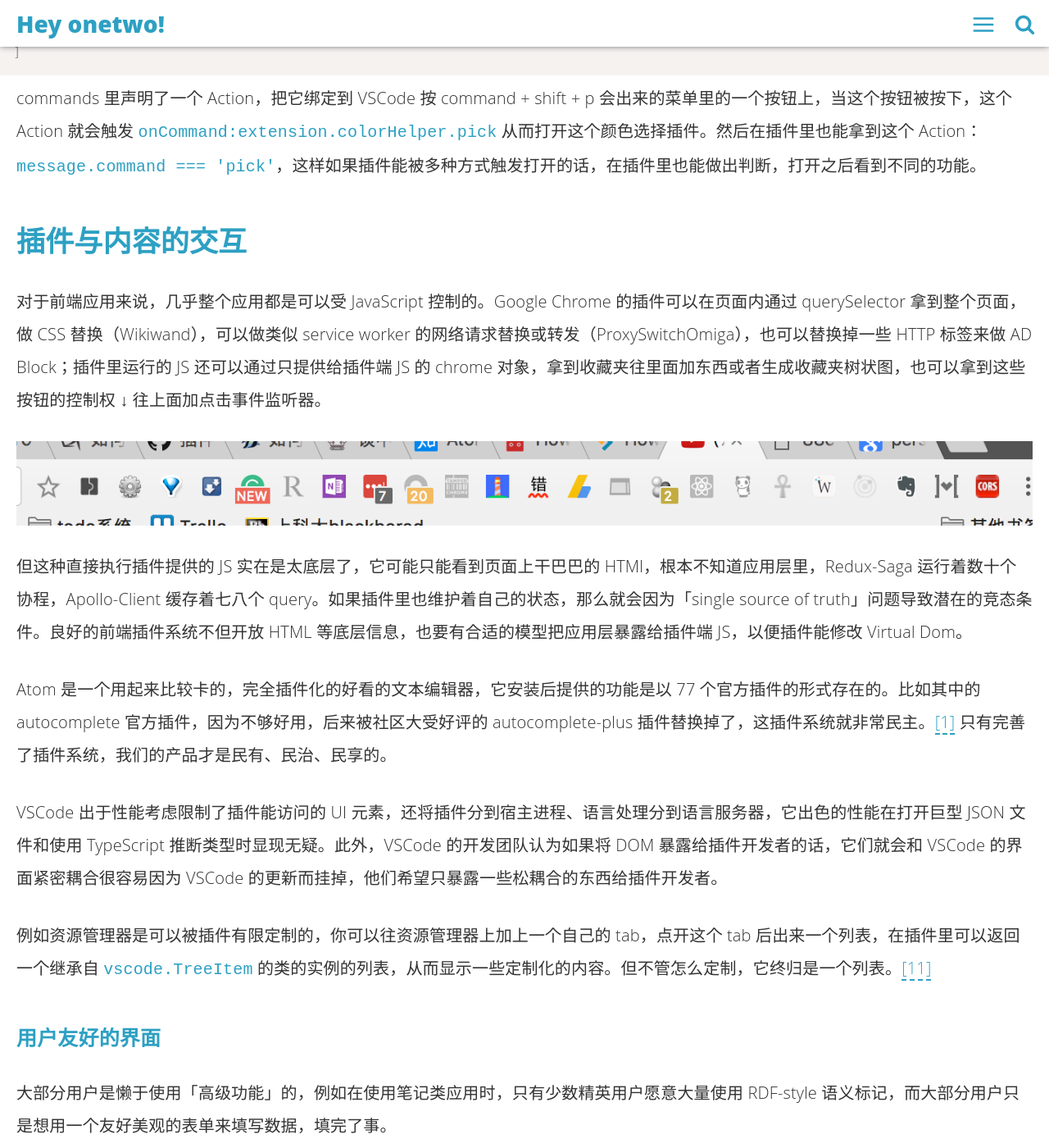
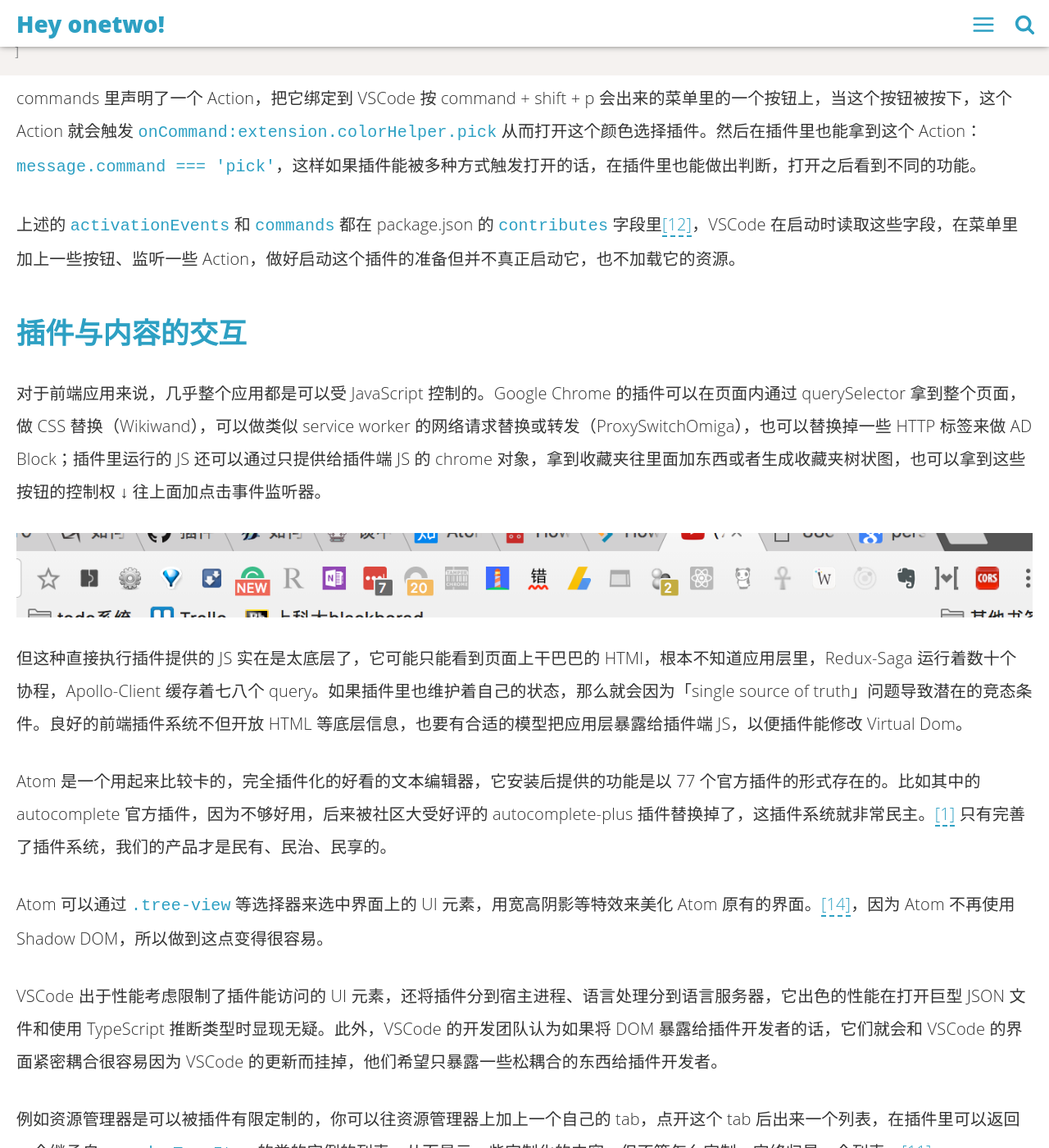
Before and after one commit to linonetwo/linonetwo.github.io, a Jekyll site: the page built from _posts/2017-08-21-前端插件系统设计.md, in a window 1280 px wide and 1400 px high, scrolled down 2662 px. Shown: the whole window at 82% size. Built offline with Jekyll 4.4.1, drawn with Linux system fonts in a browser that asks for light colours; comment, search, counter and statistics services are not loaded; some of the changed text lies outside the part shown.

Commit message:
add sitation

````diff
--- a/_posts/2017-08-21-前端插件系统设计.md
+++ b/_posts/2017-08-21-前端插件系统设计.md
@@ -66,6 +66,8 @@
 
 commands 里声明了一个 Action，把它绑定到 VSCode 按 command + shift + p 会出来的菜单里的一个按钮上，当这个按钮被按下，这个 Action 就会触发 ```onCommand:extension.colorHelper.pick``` 从而打开这个颜色选择插件。然后在插件里也能拿到这个 Action：```message.command === 'pick'```，这样如果插件能被多种方式触发打开的话，在插件里也能做出判断，打开之后看到不同的功能。
 
+上述的 ```activationEvents``` 和 ```commands``` 都在 package.json 的 ```contributes``` 字段里[[12]](#12)，VSCode 在启动时读取这些字段，在菜单里加上一些按钮、监听一些 Action，做好启动这个插件的准备但并不真正启动它，也不加载它的资源。
+
 ## 插件与内容的交互
 
 对于前端应用来说，几乎整个应用都是可以受 JavaScript 控制的。Google Chrome 的插件可以在页面内通过 querySelector 拿到整个页面，做 CSS 替换（Wikiwand），可以做类似 service worker 的网络请求替换或转发（ProxySwitchOmiga），也可以替换掉一些 HTTP 标签来做 AD Block；插件里运行的 JS 还可以通过只提供给插件端 JS 的 chrome 对象，拿到收藏夹往里面加东西或者生成收藏夹树状图，也可以拿到这些按钮的控制权 ↓ 往上面加点击事件监听器。
@@ -74,6 +76,8 @@
 但这种直接执行插件提供的 JS 实在是太底层了，它可能只能看到页面上干巴巴的 HTMl，根本不知道应用层里，Redux-Saga 运行着数十个协程，Apollo-Client 缓存着七八个 query。如果插件里也维护着自己的状态，那么就会因为「single source of truth」问题导致潜在的竞态条件。良好的前端插件系统不但开放 HTML 等底层信息，也要有合适的模型把应用层暴露给插件端 JS，以便插件能修改 Virtual Dom。
 
 Atom 是一个用起来比较卡的，完全插件化的好看的文本编辑器，它安装后提供的功能是以 77 个官方插件的形式存在的。比如其中的 autocomplete 官方插件，因为不够好用，后来被社区大受好评的 autocomplete-plus 插件替换掉了，这插件系统就非常民主。[[1]](#1) 只有完善了插件系统，我们的产品才是民有、民治、民享的。
+
+Atom 可以通过 ```.tree-view``` 等选择器来选中界面上的 UI 元素，用宽高阴影等特效来美化 Atom 原有的界面。[[14]](#14)，因为 Atom 不再使用 Shadow DOM，所以做到这点变得很容易。
 
 
 VSCode 出于性能考虑限制了插件能访问的 UI 元素，还将插件分到宿主进程、语言处理分到语言服务器，它出色的性能在打开巨型 JSON 文件和使用 TypeScript 推断类型时显现无疑。此外，VSCode 的开发团队认为如果将 DOM 暴露给插件开发者的话，它们就会和 VSCode 的界面紧密耦合很容易因为 VSCode 的更新而挂掉，他们希望只暴露一些松耦合的东西给插件开发者。
@@ -85,6 +89,8 @@
 大部分用户是懒于使用「高级功能」的，例如在使用笔记类应用时，只有少数精英用户愿意大量使用 RDF-style 语义标记，而大部分用户只是想用一个友好美观的表单来填写数据，填完了事。
 
 如果让插件有提供个性化 UI 组件的功能，会使用高级功能的工程师用户就能封装出特定场景下使用的表单 UI，造福大量小白用户。[[10]](#10)
+
+
 
 ## 让插件们知道发生了什么
 
@@ -149,4 +155,10 @@
 
 ### [<span id="11">VSCode 插件：nodeDependencies</span>](https://github.com/Microsoft/vscode-extension-samples/blob/master/tree-view-sample/src/nodeDependencies.ts)
 
+### [<span id="12">VSCode 插件概念：Contributes</span>](https://code.visualstudio.com/docs/extensionAPI/extension-points)
+
+### [<span id="13">C9的插件系统：Architect.js</span>](https://github.com/c9/architect/blob/master/architect.js)
+
+### [<span id="14">Atom Theme System</span>](http://flight-manual.atom.io/hacking-atom/sections/creating-a-theme/)
+
 Demo 项目地址：[itonnote](https://github.com/linonetwo/itonnote)
````
